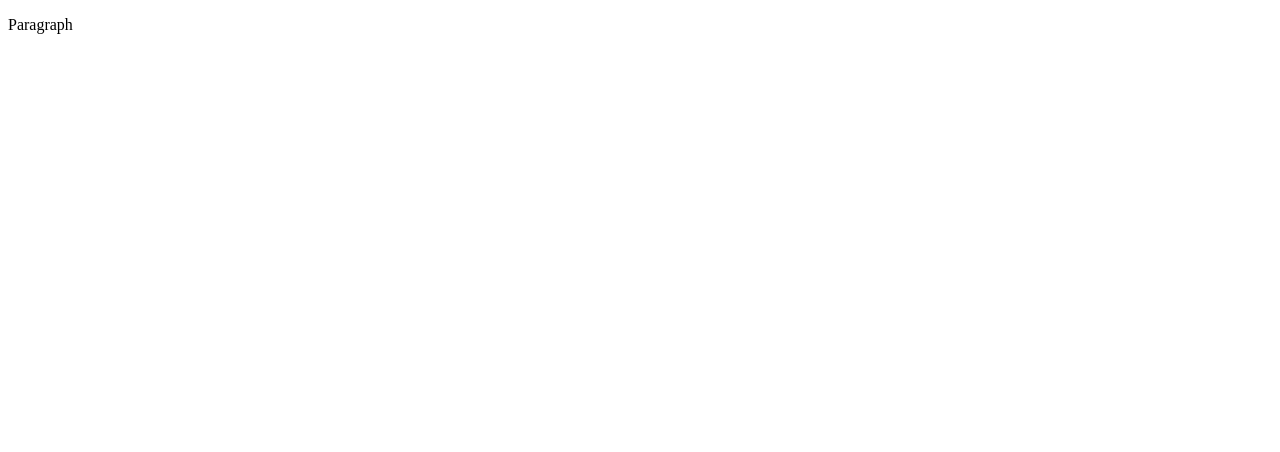
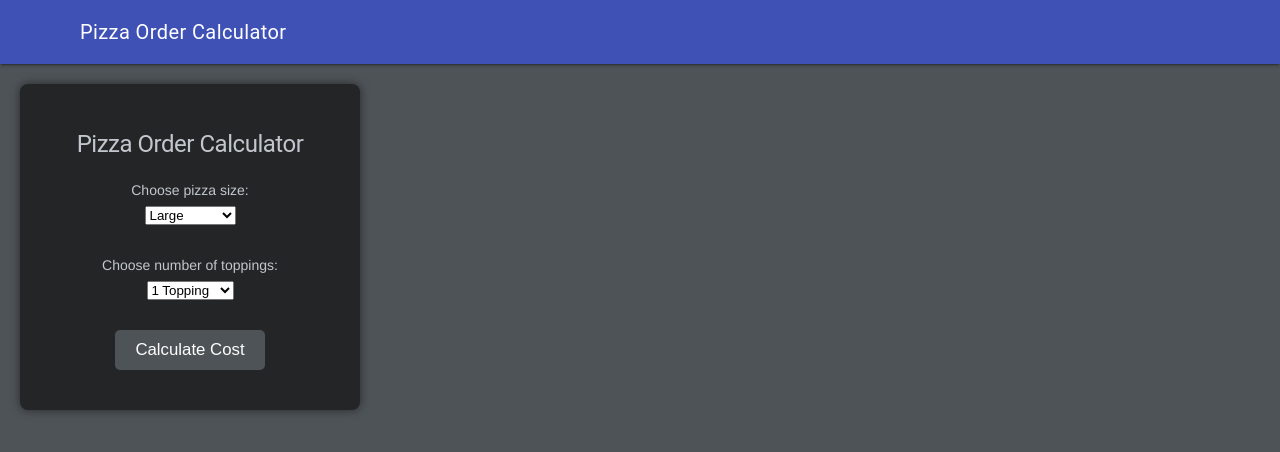
Before and after one commit to david-ezenwa/ICD2O-Assignment-03-david-ezenwa, a plain HTML site: page index.html in a window 1280 px wide. Drawn offline with nearby package versions, Linux system fonts and the light colour scheme.

Commit message:
created a webpage

```diff
--- a/css/style.css
+++ b/css/style.css
@@ -1,4 +1,95 @@
-/* Created by: Mr. Coxall
-* Created on: Sep 2020
+/* Created by: David.E
+* Created on: Mar 2024
 * This file contains the CSS for index.html
 */
+
+body {
+  background-color: rgb(78, 83, 87);
+  color: rgb(194, 199, 206);
+  font-family: Helvetica, Arial, sans-serif;
+  display: flex;
+  justify-content: center;
+  align-items: center;
+  height: 100vh;
+  margin: 0;
+}
+
+.container {
+  background-color: rgb(36, 37, 38);
+  padding: 20px;
+  box-shadow: 0 0 10px rgba(0, 0, 0, 0.5);
+  text-align: center;
+  width: 300px;
+  border-radius: 8px;
+}
+
+h1 {
+  margin-bottom: 20px;
+  font-size: x-large;
+}
+
+form {
+  margin-bottom: 20px;
+}
+
+label {
+  display: block;
+  margin: 10px 0 5px;
+}
+
+button {
+  margin-top: 10px;
+  background-color: rgb(78, 83, 87);
+  color: rgb(254, 254, 255);
+  border: none;
+  padding: 10px 20px;
+  font-size: larger;
+  cursor: pointer;
+  border-radius: 5px;
+}
+
+button:hover {
+  background-color: rgb(100, 105, 110);
+}
+
+#result {
+  margin-top: 20px;
+  color: rgb(254, 254, 255);
+  font-size: larger;
+}
+
+.mdl-layout__header-row {
+  display: flex;
+  justify-content: center;
+  align-items: center;
+}
+
+.mdl-layout__content {
+  padding-left: 15pt;
+  padding-right: 15pt;
+  padding-top: 15pt;
+}
+
+.mdl-textfield__error {
+  color: rgb(255, 255, 255);
+}
+
+.page-content {
+  color: rgb(194, 199, 206);
+  font-family: Helvetica, Arial, sans-serif;
+  font-size: x-large;
+}
+
+.page-content-answer {
+  color: rgb(254, 254, 255);
+  font-family: Helvetica, Arial, sans-serif;
+  font-size: larger;
+}
+
+img {
+  position: absolute;
+  top: 0;
+  right: 0;
+  margin: 0 0 10px 10px;
+  width: 700px;
+}
--- a/index.html
+++ b/index.html
@@ -1,9 +1,49 @@
 <!DOCTYPE html>
 <html>
-  <head>
-    <title>Title</title>
-  </head>
-  <body>
-    <p>Paragraph</p>
-  </body>
+<head>
+  <meta charset="utf-8" />
+  <meta name="description" content="Pizza Order Calculator" />
+  <meta name="keywords" content="pizza, order, calculator" />
+  <meta name="author" content="David.E" />
+  <meta name="viewport" content="width=device-width, initial-scale=1.0" />
+  <link rel="stylesheet" href="https://fonts.googleapis.com/icon?family=Material+Icons" />
+  <link rel="stylesheet" href="https://code.getmdl.io/1.3.0/material.indigo-pink.min.css" />
+  <link rel="stylesheet" href="./css/style.css" />
+  <title>Pizza Order Calculator</title>
+</head>
+<body>
+  <script defer src="https://code.getmdl.io/1.3.0/material.min.js"></script>
+  <script src="./js/script.js"></script>
+  <div class="mdl-layout mdl-js-layout mdl-layout--fixed-header">
+    <header class="mdl-layout__header">
+      <div class="mdl-layout__header-row">
+        <span class="mdl-layout-title">Pizza Order Calculator</span>
+        <div class="mdl-layout-spacer"></div>
+      </div>
+    </header>
+    <main class="mdl-layout__content">
+      <div class="container">
+        <h1>Pizza Order Calculator</h1>
+        <form id="pizzaForm">
+          <label for="size">Choose pizza size:</label>
+          <select id="size" name="size">
+            <option value="Large">Large</option>
+            <option value="Extra Large">Extra Large</option>
+          </select>
+          <br /><br />
+          <label for="toppings">Choose number of toppings:</label>
+          <select id="toppings" name="toppings">
+            <option value="1">1 Topping</option>
+            <option value="2">2 Toppings</option>
+            <option value="3">3 Toppings</option>
+            <option value="4">4 Toppings</option>
+          </select>
+          <br /><br />
+          <button type="button" onclick="calculateCost()">Calculate Cost</button>
+        </form>
+        <div id="result"></div>
+      </div>
+    </main>
+  </div>
+</body>
 </html>
--- a/js/script.js
+++ b/js/script.js
@@ -3,3 +3,46 @@
 // Created by: Mr. Coxall
 // Created on: Sep 2020
 // This file contains the JS functions for index.html
+
+"use strict";
+
+function calculateCost() {
+  const size = document.getElementById('size').value;
+  const toppings = parseInt(document.getElementById('toppings').value);
+
+  const prices = {
+    'Large': 6.00,
+    'Extra Large': 10.00
+  };
+
+  const toppingsPrices = {
+    1: 1.00,
+    2: 1.75,
+    3: 2.50,
+    4: 3.35
+  };
+
+  const HST = 0.13;
+
+  // Calculate base cost
+  let baseCost = prices[size];
+
+  // Calculate toppings cost
+  let toppingsCost = toppingsPrices[toppings];
+
+  // Subtotal
+  let subtotal = baseCost + toppingsCost;
+
+  // Tax
+  let tax = subtotal * HST;
+
+  // Final cost
+  let finalCost = subtotal + tax;
+
+  // Display results
+  document.getElementById('result').innerHTML = `
+    <p>Subtotal: $${subtotal.toFixed(2)}</p>
+    <p>Tax: $${tax.toFixed(2)}</p>
+    <p>Final Cost: $${finalCost.toFixed(2)}</p>
+  `;
+}
```
Also changed, not shown: 1 other file.
